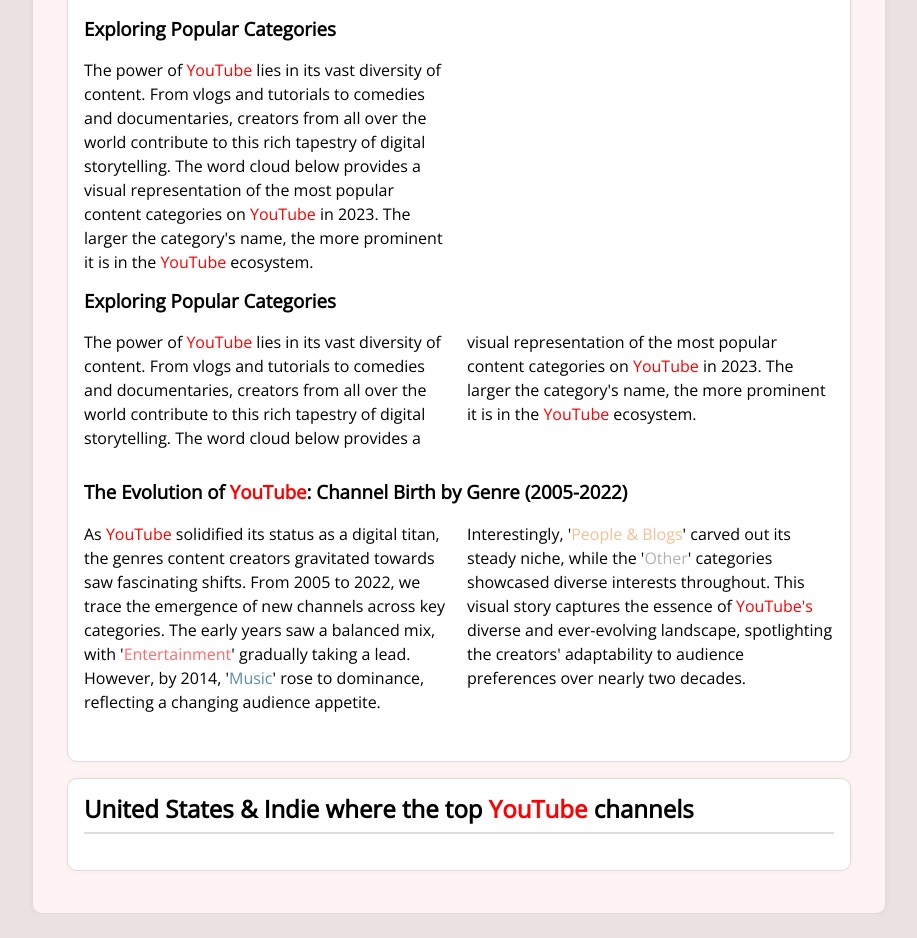
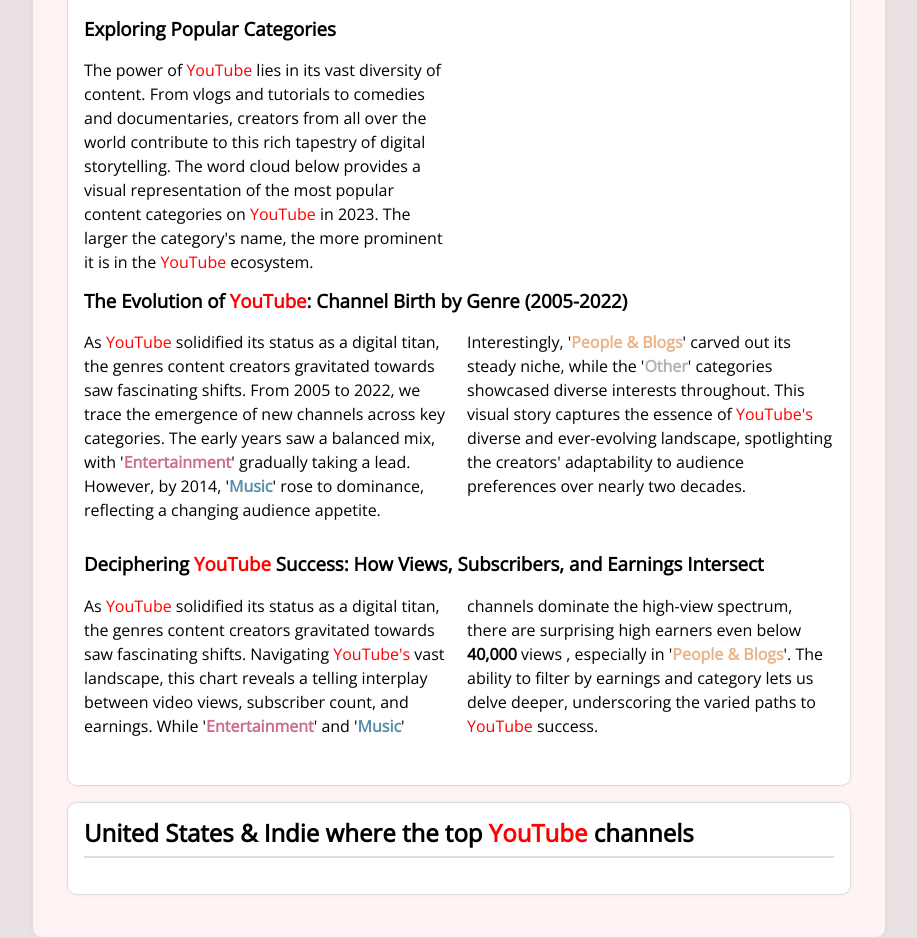
Before and after one commit to aba4/FIT3179_DV2, a plain HTML site: page index.html in a window 1280 px wide. Shown: the part 631-1569 px from the top of the page, without its empty margins (181-1098 px from the left). Before the commit the page ends 1545 px from the top, so only its background shows below. Drawn offline with nearby package versions, Linux system fonts and the light colour scheme; a script that the page names is missing.

Commit message:
Update index.html

```diff
--- a/index.html
+++ b/index.html
@@ -90,11 +90,12 @@
       <!-- pure grid group -->
       <div class="pure-g">
         <div class="pure-u-1-1">
-            <h3>Exploring Popular Categories</h3>
-            <p class="two_column">The power of <span style="color: #FF0000">YouTube</span> lies in its vast diversity of content.
-              From vlogs and tutorials to comedies and documentaries, creators from all over the world contribute to this rich tapestry of digital storytelling.
-              The word cloud below provides a visual representation of the most popular content categories on <span style="color: #FF0000">YouTube</span> in 2023.
-              The larger the category's name, the more prominent it is in the <span style="color: #FF0000">YouTube</span> ecosystem.
+            <h3>The Evolution of <span style="color: #FF0000">YouTube</span>: Channel Birth by Genre (2005-2022)</h3>
+            <p class="two_column">As <span style="color: #FF0000">YouTube</span> solidified its status as a digital titan, the genres content creators gravitated towards saw fascinating shifts.
+              From 2005 to 2022, we trace the emergence of new channels across key categories.
+              The early years saw a balanced mix, with '<span style="color: #cd6e89; font-weight: bold">Entertainment</span>' gradually taking a lead. However, by 2014, '<span style="color: #5A8DAD; font-weight: bold">Music</span>' rose to dominance, reflecting a changing audience appetite.
+              Interestingly, '<span style="color: #e8b48a; font-weight: bold">People & Blogs</span>' carved out its steady niche, while the '<span style="color: #B2B2B2; font-weight: bold">Other</span>' categories showcased diverse interests throughout.
+              This visual story captures the essence of <span style="color: #FF0000">YouTube's</span> diverse and ever-evolving landscape, spotlighting the creators' adaptability to audience preferences over nearly two decades.
               </p>
         </div>
         <div class="pure-u-1-1">
@@ -104,13 +105,12 @@
 
       <div class="pure-g">
         <div class="pure-u-1-1">
-            <h3>The Evolution of <span style="color: #FF0000">YouTube</span>: Channel Birth by Genre (2005-2022)</h3>
+            <h3>Deciphering  <span style="color: #FF0000">YouTube</span> Success: How Views, Subscribers, and Earnings Intersect</h3>
             <p class="two_column">As <span style="color: #FF0000">YouTube</span> solidified its status as a digital titan, the genres content creators gravitated towards saw fascinating shifts.
-              From 2005 to 2022, we trace the emergence of new channels across key categories.
-              The early years saw a balanced mix, with '<span style="color: #FF6B6B">Entertainment</span>' gradually taking a lead. However, by 2014, '<span style="color: #5A8DAD">Music</span>' rose to dominance, reflecting a changing audience appetite.
-              Interestingly, '<span style="color: #F4C095">People & Blogs</span>' carved out its steady niche, while the '<span style="color: #B2B2B2">Other</span>' categories showcased diverse interests throughout.
-              This visual story captures the essence of <span style="color: #FF0000">YouTube's</span> diverse and ever-evolving landscape, spotlighting the creators' adaptability to audience preferences over nearly two decades.
-              </p>
+              Navigating <span style="color: #FF0000">YouTube's</span> vast landscape, this chart reveals a telling interplay between video views, subscriber count, and earnings.
+              While '<span style="color: #cd6e89; font-weight: bold">Entertainment</span>' and '<span style="color: #5A8DAD; font-weight: bold">Music</span>' channels dominate the high-view spectrum, there are surprising high earners even below <span style="font-weight: bold">40,000 </span>views , especially in '<span style="color: #e8b48a; font-weight: bold">People & Blogs</span>'.
+              The ability to filter by earnings and category lets us delve deeper, underscoring the varied paths to <span style="color: #FF0000">YouTube</span> success.
+            </p>
         </div>
         <div class="pure-u-1-1">
           <div id="buble_chart" class="vis-container"></div>
```
